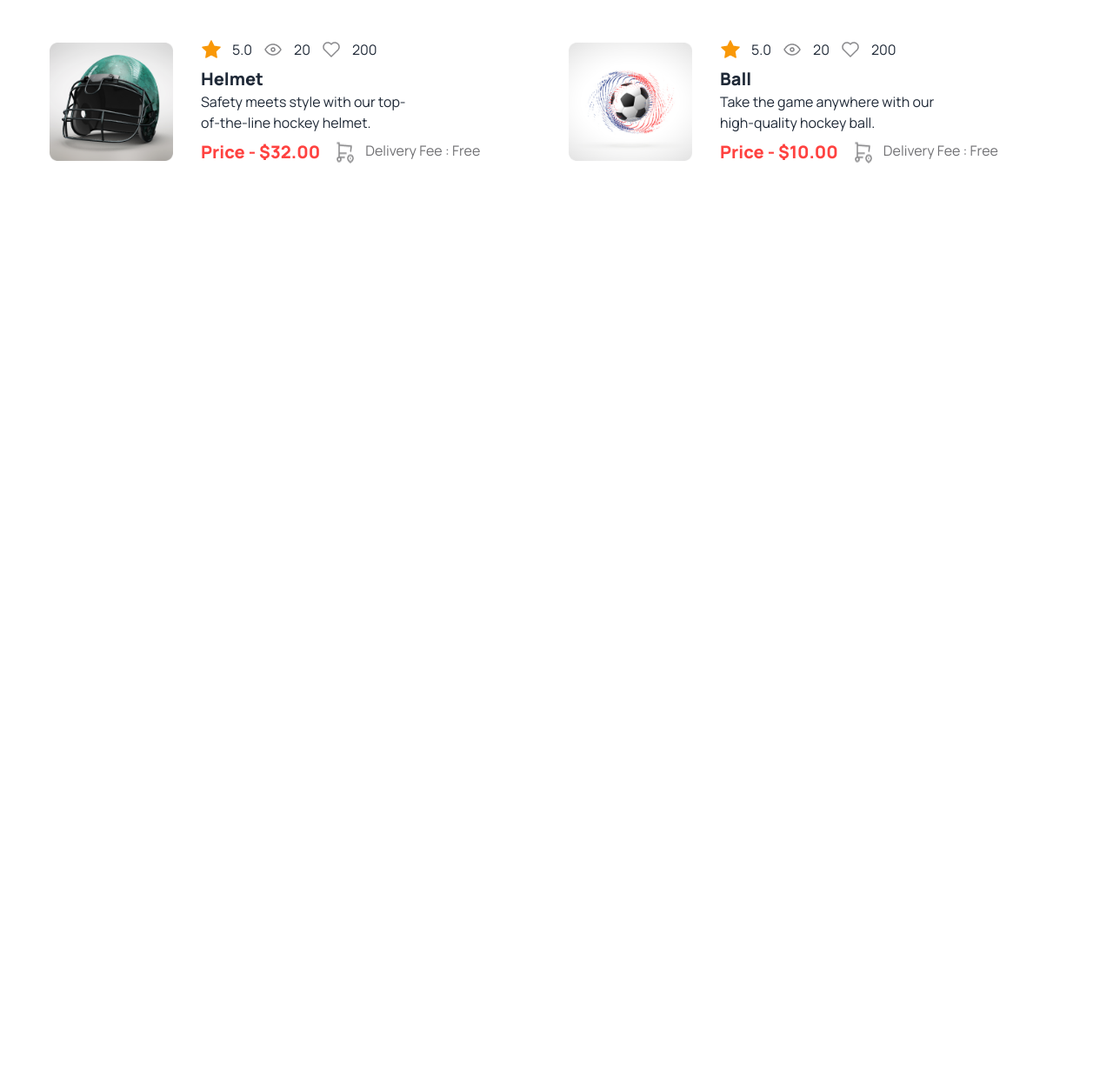
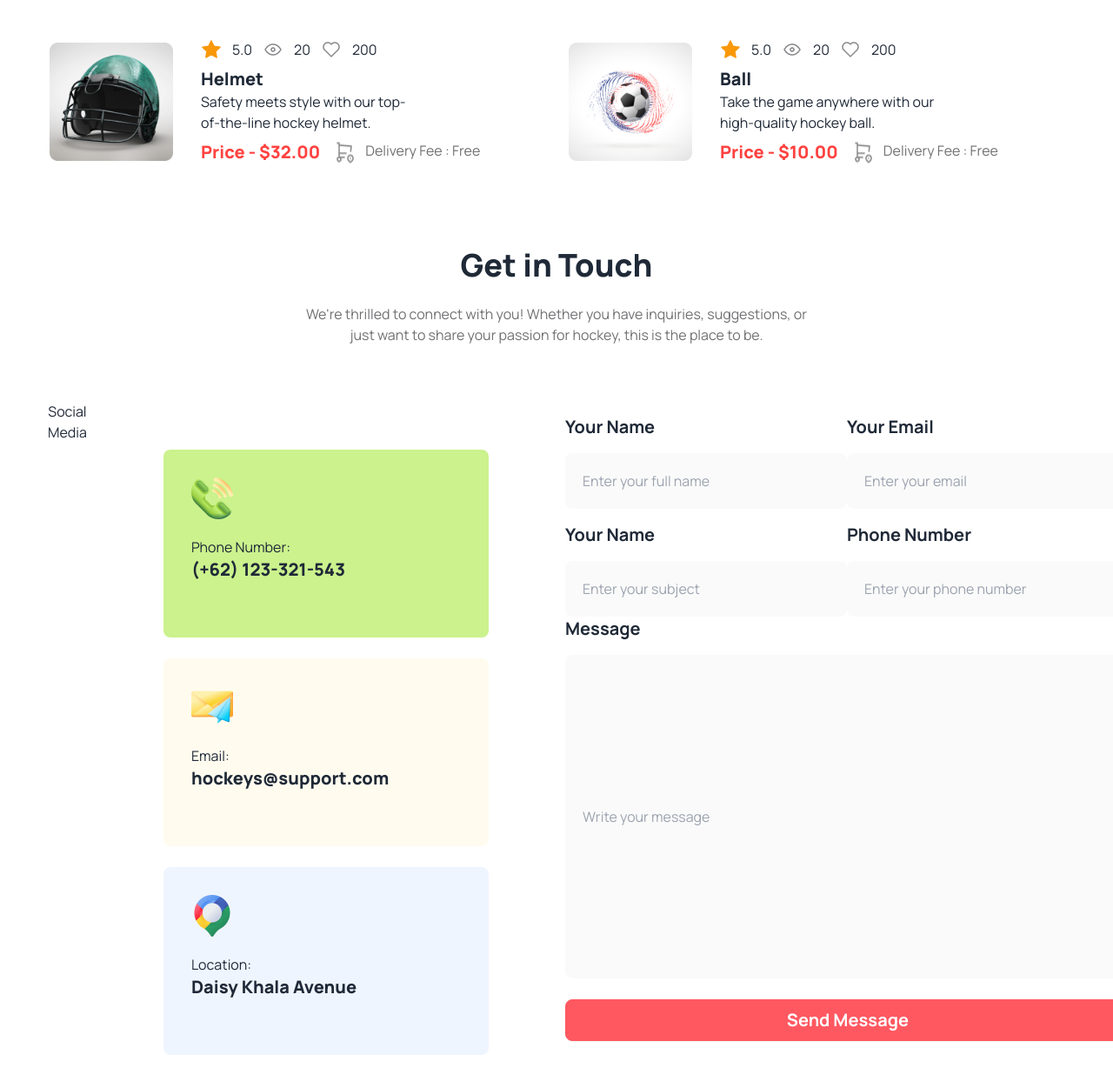
Before and after one commit to Arittro7/Hockeys-Assignment, a plain HTML site: page index.html in a window 1280 px wide. Shown: the part 3006-4257 px from the top of the page at 87% size. Before the commit the page ends 3227 px from the top, so only its background shows below. Drawn offline with nearby package versions, Linux system fonts and the light colour scheme.

Commit message:
Contect section added

```diff
--- a/index.html
+++ b/index.html
@@ -169,8 +169,8 @@
       <div class="mt-16 lg:mx-auto flex flex-col lg:flex-row justify-center gap-6">
         <!-- image 1 -->
         <div class="relative">
-          <img class="h-[244px] lg:h-full" src="Images/2.png" alt="">
-          <div class="absolute inset-0 bg-black rounded-2xl bg-opacity-40">
+          <img class="h-[244px] w-[280px] lg:w-full lg:h-full" src="Images/2.png" alt="">
+          <div class="absolute inset-0 w-[280px] lg:w-full bg-black rounded-2xl bg-opacity-40">
             <div class="ml-6 mt-4 py-2 lg:mt-16">
               <h1 class="font-extrabold text-xl lg:text-3xl text-white">Junior Program</h1>
               <p class="text-white font-medium lg:my-5 w-[275px] lg:w-[420px]">Engage in insightful panel discussions
@@ -182,11 +182,11 @@
         </div>
         <!-- image 2 -->
         <div class="relative">
-          <img class="h-[244px] lg:h-full" src="Images/3.png" alt="">
-          <div class="absolute inset-0 bg-black rounded-2xl bg-opacity-40">
+          <img class="h-[244px] w-[280px] lg:w-full lg:h-full" src="Images/3.png" alt="">
+          <div class="absolute inset-0 w-[290px] lg:w-full bg-black rounded-2xl bg-opacity-40">
             <div class="ml-6 mt-4 py-2 lg:mt-16">
               <h1 class="font-extrabold text-xl lg:text-3xl text-white">Teenager Program</h1>
-              <p class="text-white font-medium lg:my-5 w-[275px] lg:w-[420px]">As we wrap up an eventful few days, join
+              <p class="text-white font-medium lg:my-5 w-[260px] lg:w-[420px]">As we wrap up an eventful few days, join
                 us for the closing ceremony.Celebrate the accomplishments of the event.</p>
               <button><a class="btn btn-error mt-2 text-white font-bold text-[16px] lg:text-[20px]">Register
                   Now!</a></button>
@@ -194,10 +194,10 @@
           </div>
         </div>
       </div>
-      <div class="mt-6 flex justify-center">
+      <div class="mt-6 mx-auto flex justify-center">
         <!-- image 3 -->
         <div class="relative">
-          <img class="h-[244px] lg:h-full" src="Images/4.png" alt="">
+          <img class="h-[244px] lg:h-full w-[335px] lg:w-auto" src="Images/4.png" alt="">
           <div class="absolute inset-0  bg-black rounded-2xl bg-opacity-40">
             <div class="ml-6 py-2 my-2 lg:mt-28 ">
               <h1 class="font-extrabold text-xl lg:text-3xl text-white">Professional Program</h1>
@@ -298,7 +298,8 @@
               </div>
               <div>
                 <h2 class="card-title font-extrabold text-xl">Prouder Cap </h2>
-                <p class="w-[250px]">a sporty look and shade for those sunny game days. Show your team spirit with every wear.</p>
+                <p class="w-[250px]">a sporty look and shade for those sunny game days. Show your team spirit with every
+                  wear.</p>
               </div>
               <div class="flex flex-col lg:flex-row gap-4">
                 <h2 class="card-title font-extrabold text-xl text-[#FF4240]">Price - $12.00 </h2>
@@ -357,7 +358,7 @@
                 <h2>200</h2>
               </div>
               <div>
-                <h2 class="card-title font-extrabold text-xl">Helmet </h2>
+                <h2 class="card-title font-extrabold text-xl">Helmet</h2>
                 <p class="w-[250px]">Safety meets style with our top-of-the-line hockey helmet.</p>
               </div>
               <div class="flex flex-col lg:flex-row gap-4">
@@ -403,6 +404,96 @@
       </div>
     </section>
     <!-- Product section end -->
+
+    <!-- client question section -->
+    <!-- client question section -->
+
+    <!-- get in touch section -->
+    <section class="lg:w-[1170px] mx-auto text-center">
+      <div class="lg:mt-16 mt-6">
+        <h2 class="text-4xl font-extrabold">Get in Touch</h2>
+        <p class="lg:w-[600px] w-[290px] mt-6 mx-auto text-[16px] text-center text-[#13131899]">We're thrilled to
+          connect with you! Whether you have inquiries, suggestions, or just want to share your passion for hockey, this
+          is the place to be.</p>
+      </div>
+      <!-- get in touch info & input container -->
+      <div class="container flex lg:flex-row flex-col mx-auto mt-6 lg:mt-16 gap-8">
+        <div class="lg:m-14 m-2 order-1">
+          <div class="bg-[#c4f17dde] lg:w-[374px] w-[285px] lg:h-[216px] h-[180px] text-left p-8 rounded-lg mb-6">
+            <img class="mb-5" src="Images/Group 1171275317.png" alt="">
+            <h4>Phone Number:</h4>
+            <h2 class="text-xl font-extrabold">(+62) 123-321-543</h2>
+          </div>
+          <div class="bg-[#fddd5f1a] lg:w-[374px] w-[285px] lg:h-[216px] h-[180px] text-left p-8 rounded-lg mb-6">
+            <img class="mb-5" src="Images/Group 1171275318.png" alt="">
+            <h4>Email:</h4>
+            <h2 class="text-xl font-extrabold">hockeys@support.com</h2>
+          </div>
+          <div class="bg-[#629cf31a] lg:w-[374px] w-[285px] lg:h-[216px] h-[180px] text-left p-8 rounded-lg">
+            <img class="mb-5" src="Images/Group 1171275321.png" alt="">
+            <h4>Location:</h4>
+            <h2 class="text-xl font-extrabold">Daisy Khala Avenue </h2>
+          </div>
+        </div>
+        <!-- Message Section -->
+        <div class="order-2">
+          <!-- top field -->
+          <div class="flex lg:flex-row flex-col ml-3 lg:ml-0 py-4">
+            <!-- Name Field -->
+            <div class="text-left">
+              <h2 class="font-bold text-xl">Your Name</h2>
+              <input class="bg-[#13131805] mt-4 rounded-lg p-5 w-[324px]" type="text"
+                placeholder="Enter your full name">
+            </div>
+            <!-- Email Field -->
+            <div class="text-left">
+              <h2 class="font-bold text-xl">Your Email</h2>
+              <input class="bg-[#13131805] mt-4 rounded-lg p-5 w-[324px]" type="text" placeholder="Enter your email">
+            </div>
+          </div>
+          <!-- Middle field -->
+          <div class="flex lg:flex-row flex-col ml-3 lg:ml-0">
+            <!-- Subject Field -->
+            <div class="text-left">
+              <h2 class="font-bold text-xl">Your Name</h2>
+              <input class="bg-[#13131805] mt-4 rounded-lg p-5 w-[324px]" type="text" placeholder="Enter your subject">
+            </div>
+            <!-- Phone Field -->
+            <div class="text-left">
+              <h2 class="font-bold text-xl">Phone Number</h2>
+              <input class="bg-[#13131805] mt-4 rounded-lg p-5 w-[324px]" type="text"
+                placeholder="Enter your phone number">
+            </div>
+          </div>
+          <!-- bottom field -->
+          <div class="ml-3 lg:ml-0">
+            <!-- Message Field -->
+            <div class="text-left">
+              <h2 class="font-bold text-xl">Message</h2>
+              <div>
+                <input class="bg-[#13131805] mt-4 rounded-lg p-5 lg:w-[650px] w-[330px] lg:h-[372px] h-[200px] top-0"
+                  type="text" placeholder="Write your message">
+              </div>
+            </div>
+          </div>
+          <!-- Phone Field -->
+          <div>
+            <button><a
+                class="btn btn-error mt-6 lg:w-[650px] w-[280px] text-white font-bold  text-[16px] lg:text-[20px]"
+                href="">Send
+                Message</a></button>
+          </div>
+        </div>
+        <!-- social Icons -->
+        <div class="w-[1170px]">
+          <h2>Social Media</h2>
+
+        </div>
+
+    </section>
+    <!-- get in touch section -->
+
+
   </main>
   <footer>
 
```
